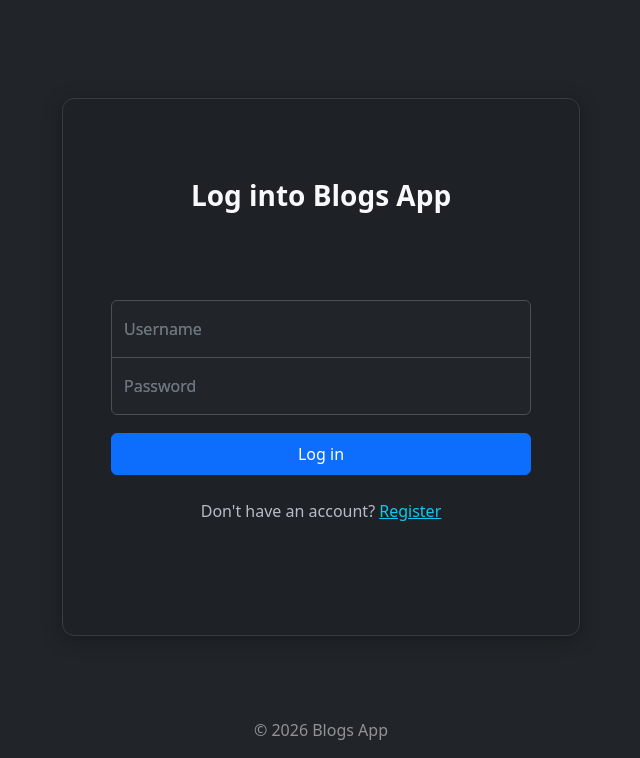
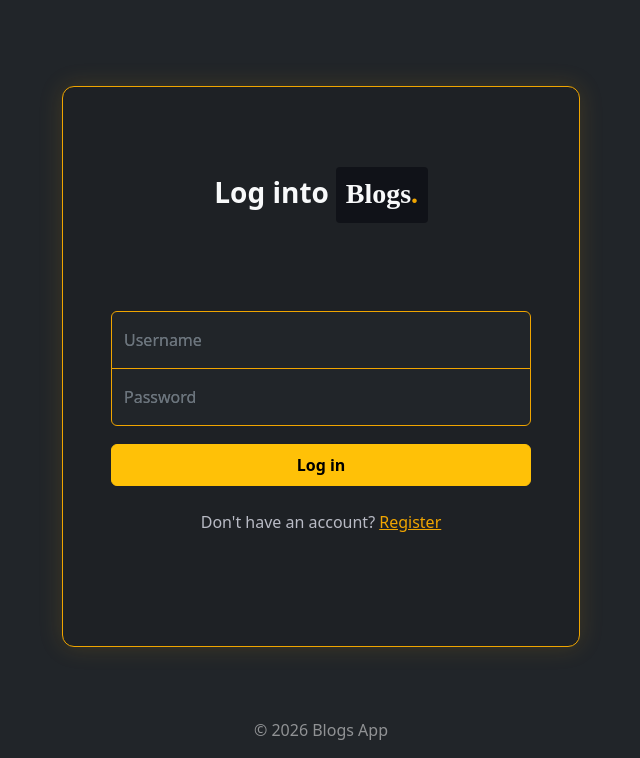
Before and after one commit to Dami-s-projects/blogs-app, a Django app: page /accounts/login/ in a window 1280 px wide. Shown: the part 42-800 px from the top of the page, without its empty margins (319-959 px from the left). Run offline with Django 5.2, Linux system fonts and the light colour scheme.

Commit message:
Changed the form borders,shadow and btn colour
I changed the login text to have a branded look. I also changed the
button colour from blue to orange and i changed the selection to
orange and the glow effect to orange on the login page.

```diff
--- a/accounts/templates/registration/login.html
+++ b/accounts/templates/registration/login.html
@@ -22,12 +22,18 @@
     }
     .form-signin .form-control {
     background-color: #212529;
-    border-color: #495057;
+    border-color: #f0a500;
     color: #fff;
     }
     .form-signin .form-control:focus {
-        background-color: #2b3035;
-        border-color: #86b7fe;
+    background-color: #2b3035;
+    border-color: #f0a500;
+    color: #fff;
+    box-shadow: 0 0 15px rgba(240, 165, 0, 0.4) !important;
+}
+    .form-signin .form-control:focus {
+        background-color: #212529;
+        border-color: #f0a500;
         color: #fff;
     }
     .form-signin .form-control::placeholder {
@@ -47,7 +53,7 @@
         background-color: #2c3034;
         border-radius: 12px;
         padding: 5rem 3rem 6rem;
-        box-shadow: 0 4px 20px rgba(0, 0, 0, 0.3);
+        box-shadow: 0 0 25px rgba(240, 165, 0, 0.15);
     }
     /* Adds space between button and register link */
     .form-signin .btn {
@@ -59,9 +65,13 @@
     }
 
     .form-signin form {
-    border: 1px solid #383c42;
+    border: 1px solid #f0a500;
     background-color: #1e2125;
     }
+    .form-signin input:-webkit-autofill:focus {
+    -webkit-box-shadow: 0 0 0 30px #2b3035 inset, 0 0 15px rgba(240, 165, 0, 0.4) !important;
+    -webkit-text-fill-color: #fff;
+}
 
 </style>
 {% endblock extra_css %}
@@ -70,8 +80,7 @@
 <main class="form-signin w-100 m-auto mt-auto mb-auto">
     <form action="{% url 'accounts:login' %}" method="post">
         {% csrf_token %}
-        <h1 class="h3 fw-bold text-light">Log into Blogs App</h1>
-
+        <h1 class="h3 fw-bold text-light text-center">Log into <span style="font-family: 'Playfair Display', serif; background-color: rgba(15, 17, 23, 0.9); padding: 0.4rem 0.6rem 0.5rem; border-radius: 4px; line-height: 1.5; display: inline-block;">Blogs<span style="color: #f0a500;">.</span></span></h1>
         {% if form.errors %}
             <div class="alert alert-danger">
                 Your username and password did not match. Please try again!
@@ -87,8 +96,8 @@
             <label for="id_password">Password</label>
         </div>
 
-        <button class="btn btn-primary w-100 py-2" type="submit">Log in</button>
-        <p class="register-link">Don't have an account? <a href="{% url 'accounts:register' %}" class="text-info">Register</a></p>
+        <button class="btn btn-warning fw-bold w-100 py-2" type="submit">Log in</button>
+        <p class="register-link">Don't have an account? <a href="{% url 'accounts:register' %}" style="color: #f0a500;">Register</a></p>
 
     </form>
 </main>
```
